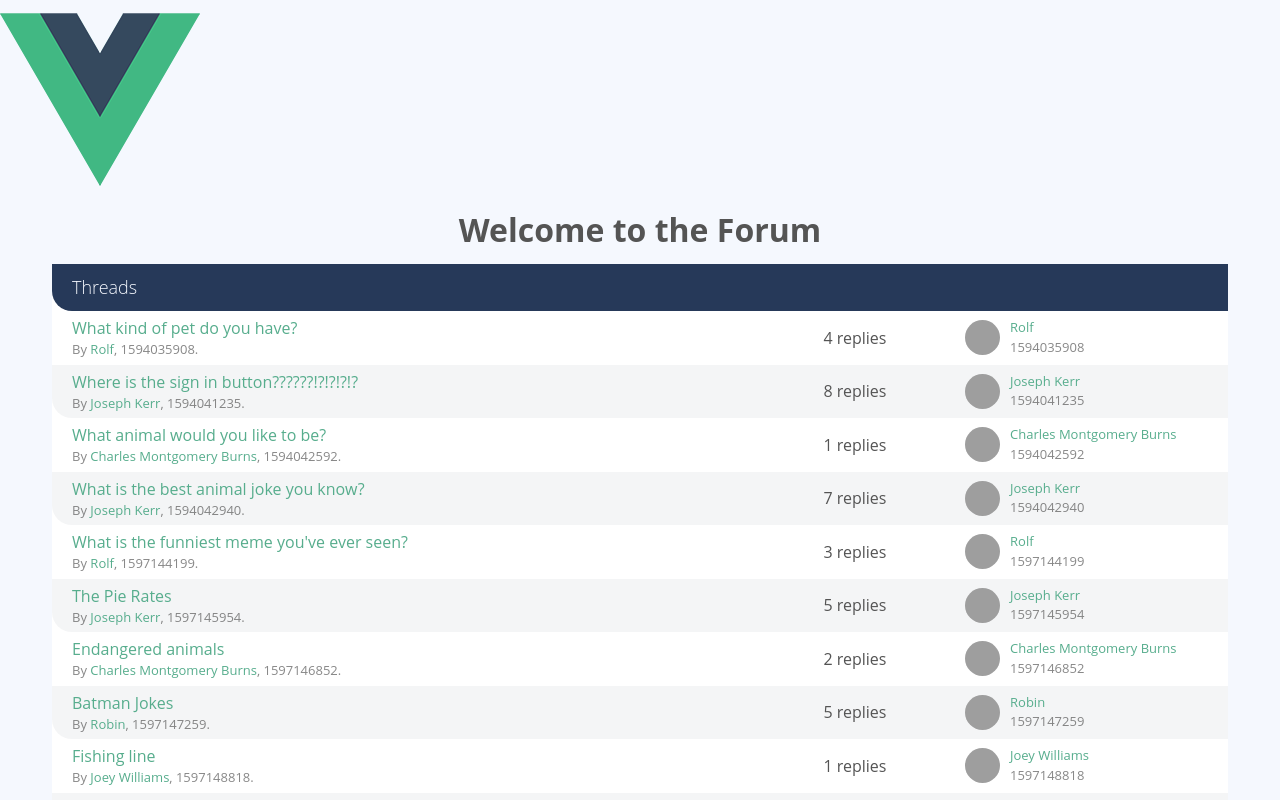
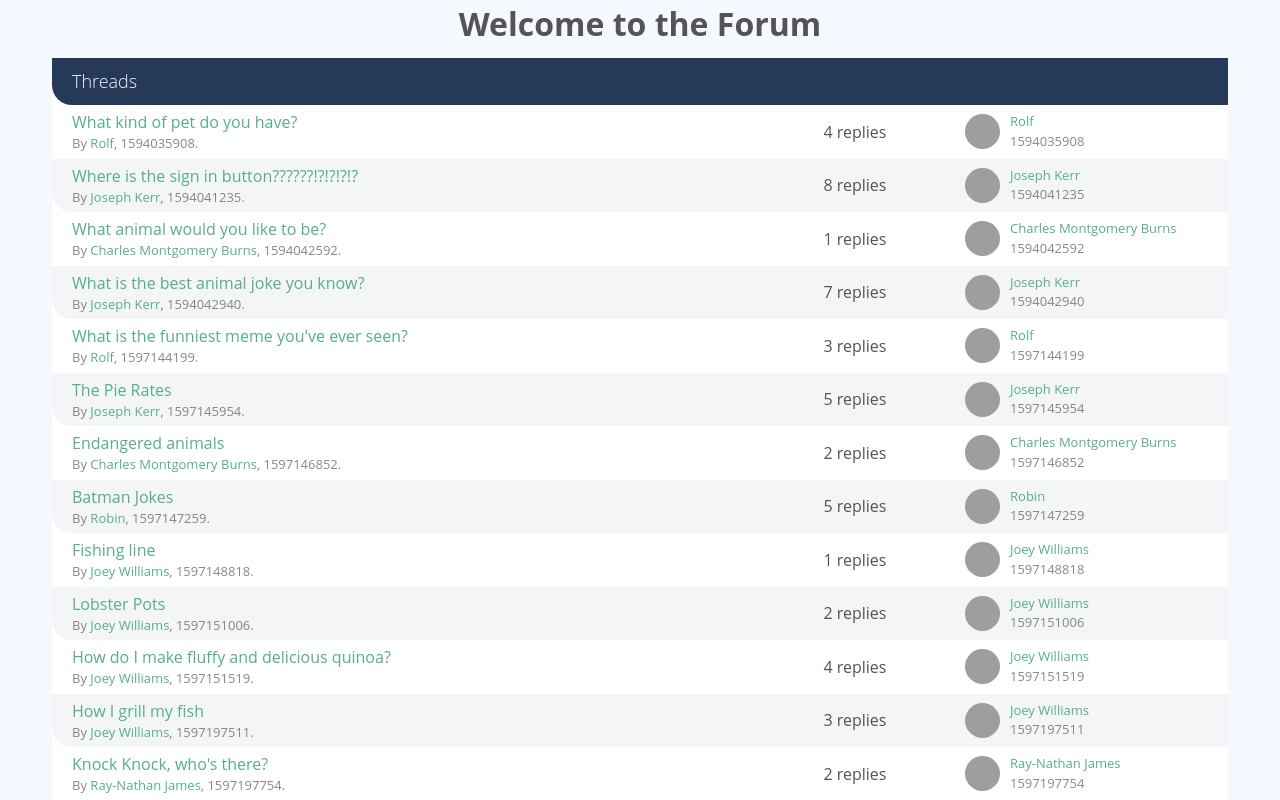
Before and after one commit to djbedford/vue-forum, a Vue app: page / in a window 1280 px wide. Shown: the top 800 px of the page. Built offline with nearby package versions, Linux system fonts and the light colour scheme; grey boxes are pictures that could not be loaded.

Commit message:
Remove logo from page

```diff
--- a/src/App.vue
+++ b/src/App.vue
@@ -1,5 +1,4 @@
 <template>
-  <img alt="Vue logo" src="./assets/logo.png" />
   <div class="container">
     <router-view />
   </div>
```
